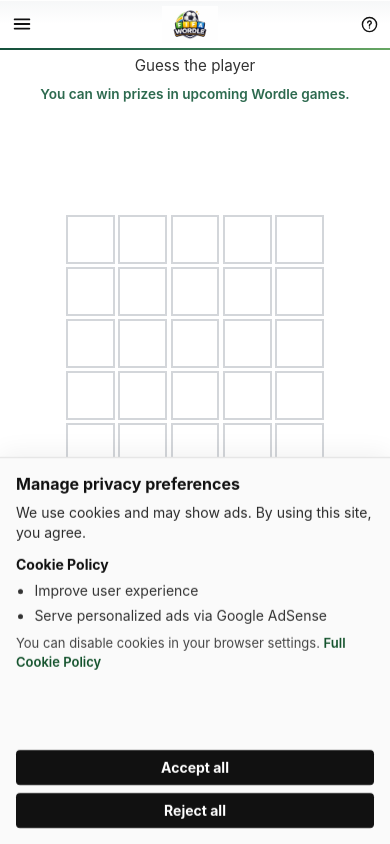
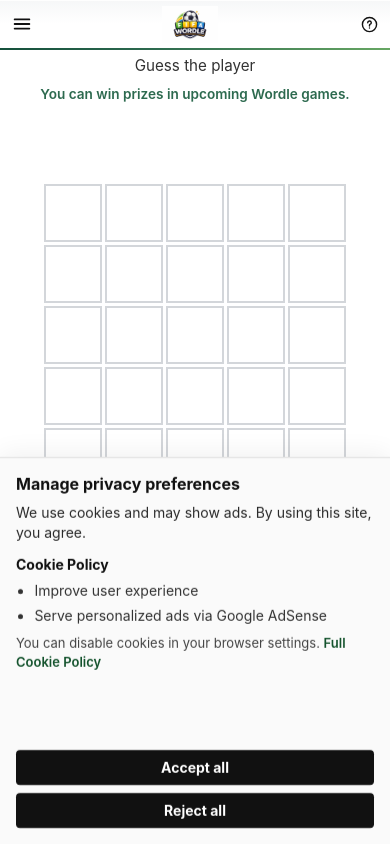
Before and after one commit to kiratxsinghx0/fifawordle, a Next.js app: page / in a window 390 px wide. Built offline with nearby package versions, Linux system fonts and the light colour scheme.

Commit message:
global changed from calue

```diff
--- a/app/components/games.tsx
+++ b/app/components/games.tsx
@@ -72,7 +72,7 @@ function resolvePlayerByName(token: string): PlayerRow {
 /**
  * Player users must guess — set this to the five-letter `name` from `players.ts` (any case).
  */
-const PLAYER_TO_GUESS = "MESSI";
+const PLAYER_TO_GUESS = "MBAPP";
 
 const targetPlayer = resolvePlayerByName(PLAYER_TO_GUESS);
 const answer = targetPlayer.name.toLowerCase();
--- a/app/globals.css
+++ b/app/globals.css
@@ -16,7 +16,7 @@
   --keyboard-max-width: 100%;
   /* Minimal side inset so keys use almost full width (like native keyboards) */
   --horizontal-spacing-1: 4px;
-  --keyboard-height: calc(3 * var(--key-height) + 2 * var(--keyboard-row-gap) + 16px);
+  --keyboard-height: calc(3 * var(--key-height) + 2 * var(--keyboard-row-gap));
 }
 
 @media (min-width: 480px) {
@@ -65,7 +65,7 @@
       26px,
       min(
         calc((100vw - 24px) / 5.35),
-        calc((100dvh - 33rem) / 6.45)
+        calc((100dvh - 26rem) / 6.45)
       ),
       58px
     );
@@ -75,12 +75,11 @@
       calc(1.125rem * var(--tile-size) / 44px),
       1.25rem
     );
-    --keyboard-gap: clamp(3px, 0.9vw, 5px);
-    --keyboard-row-gap: clamp(8px, 1.8vw, 12px);
-    /* Key height is FIXED like a native keyboard — does NOT shrink with tiles */
-    --key-height: clamp(42px, 12.5vw, 56px);
-    --key-font: clamp(0.72rem, 2.8vw, 0.88rem);
-    --key-radius: 6px;
+    --keyboard-gap: clamp(3px, 0.9vw, 4px);
+    --keyboard-row-gap: clamp(5px, 1.2vw, 9px);
+    --key-height: clamp(32px, var(--tile-size), 58px);
+    --key-font: clamp(0.62rem, calc(0.7rem * var(--tile-size) / 44px), 0.85rem);
+    --key-radius: clamp(4px, calc(var(--tile-size) * 0.11), 6px);
     --horizontal-spacing-1: 0px;
   }
 
@@ -579,16 +578,15 @@ a.page-header-icon-btn {
   outline-offset: 2px;
 }
 
-/* Hint strip — slightly inset vs grid width; min-height avoids jump when hint appears. */
+/* Hint strip — matches grid width; min-height avoids jump when hint appears. */
 .game-hint-slot {
-  width: calc(5 * var(--tile-size) + 4 * var(--tile-gap) - 20px);
-  max-width: 100%;
+  width: calc(5 * var(--tile-size) + 4 * var(--tile-gap));
+  max-width: min(100%, 92vw);
   margin-inline: auto;
   box-sizing: border-box;
   display: flex;
   flex-direction: column;
   align-items: stretch;
-  /* Top-align hint so min-height does not leave a gap under the grid */
   justify-content: flex-start;
   min-height: 0;
   transition: min-height 0.22s ease;
@@ -601,7 +599,8 @@ a.page-header-icon-btn {
 
 @media (max-width: 767px) {
   .game-hint-slot--active {
-    min-height: 5.85rem;
+    min-height: 4.5rem;
+    margin-top: 6px;
   }
 }
 
@@ -624,6 +623,13 @@ a.page-header-icon-btn {
   overflow: hidden;
 }
 
+@media (max-width: 767px) {
+  .game-hint-card {
+    padding: 7px 10px 9px;
+    border-radius: 8px;
+  }
+}
+
 @keyframes game-hint-content-enter {
   from {
     opacity: 0;
@@ -654,7 +660,7 @@ a.page-header-icon-btn {
 }
 
 .game-hint-card__label {
-  margin: 0 0 5px;
+  margin: 0 0 3px;
   font-size: 0.65rem;
   text-transform: uppercase;
   letter-spacing: 0.12em;
@@ -662,12 +668,25 @@ a.page-header-icon-btn {
   color: #2d6a4f;
 }
 
+@media (max-width: 767px) {
+  .game-hint-card__label {
+    font-size: 0.6rem;
+    margin: 0 0 2px;
+  }
+}
+
 .game-hint-card__text {
   margin: 0;
   font-size: 0.9rem;
   font-weight: 600;
-  line-height: 1.4;
+  line-height: 1.3;
   color: #14532d;
+}
+
+@media (max-width: 767px) {
+  .game-hint-card__text {
+    font-size: 0.8rem;
+  }
 }
 
 .game-hint-card--reveal {
@@ -693,18 +712,20 @@ a.page-header-icon-btn {
 @media (max-width: 767px) {
   .game-hint-footnote {
     display: block;
-    margin: 0;
-    padding: 8px 8px 0;
-    font-size: 0.65rem;
-    line-height: 1.35;
+    margin: 3px 0 0;
+    padding: 0;
+    font-size: clamp(0.6rem, 2.6vw, 0.68rem);
+    line-height: 1.4;
     text-align: center;
     color: #6b7280;
-    font-weight: 300;
+    font-weight: 400;
+    /* Ensure it never wraps past 2 lines */
+    max-width: 100%;
+    white-space: normal;
   }
 
   .game-hint-slot--active .game-hint-footnote {
-    padding-top: 0;
-    margin-top: 4px;
+    margin-top: 3px;
   }
 }
 
@@ -899,7 +920,6 @@ a.page-header-icon-btn {
     /* Edge-to-edge in the game column; only notch/home-indicator insets */
     padding-inline: env(safe-area-inset-left, 0px) env(safe-area-inset-right, 0px);
     padding-top: 8px;
-    padding-bottom: max(10px, env(safe-area-inset-bottom, 0px));
   }
 }
 
```
